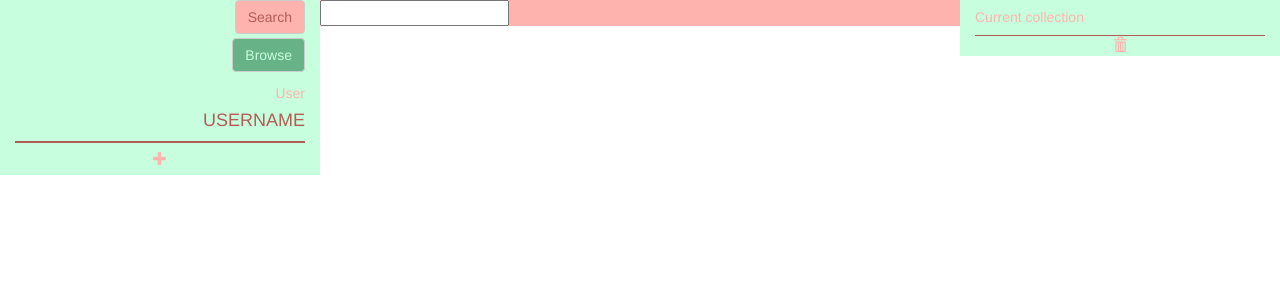
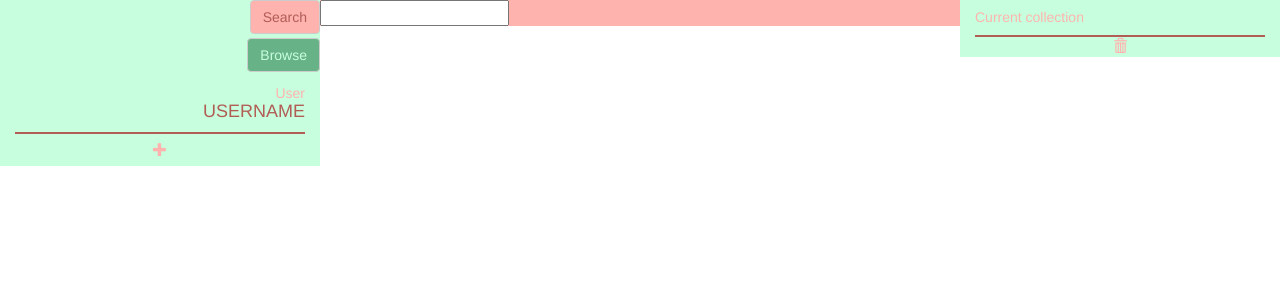
Before and after one commit to limbero/song.biz, a PHP site: page / in a window 1280 px wide. Shown: the top 300 px of the page. Run offline with PHP 8.4, Linux system fonts and the light colour scheme; some libraries are stand-ins or nearby versions.

Commit message:
Minor changes to make it look awesome

```diff
--- a/index.php
+++ b/index.php
@@ -15,17 +15,16 @@
     <!-- Left pane -->
     <div id="leftpane" class="container col-md-3" style="background-color: #c7ffde; height: 100%">
         <div id="upperLeft" style="border-bottom: solid #b25c56; border-bottom-width: 1px">
-            <ul style="list-style-type:none; text-align: right">
-                <li><button id="searchBtn" class="btn btn-default" style="margin-bottom: 4px; background-color: #ffb3ae; color: #b25c56;">Search</button></li> <!--float: right-->
-                <li><button id="browseBtn" class="btn btn-default" style="margin-bottom: 4px; background-color: #68b287; color: #c7ffde;">Browse</button></li>
-                <li><h5 style="color: #ffb3ae;">User</h4></li> <!--text-align: right-->
-                <li><h4 style="color: #b25c56; text-transform: uppercase">Username</h4></li>
-            </ul>
+
+                <div class="row" style="text-align: right"><button id="searchBtn" class="btn btn-default" style="margin-bottom: 4px; background-color: #ffb3ae; color: #b25c56;">Search</button></div> <!--float: right-->
+                <div class="row" style="text-align: right"><button id="browseBtn" class="btn btn-default" style="margin-bottom: 4px; background-color: #68b287; color: #c7ffde;">Browse</button></div>
+                <div class="row" style="text-align: right"><h5 style="color: #ffb3ae; margin-bottom: 0px; margin-right: 15px">User</h5></div> <!--text-align: right-->
+                <div class="row" style="text-align: right"><h4 style="color: #b25c56; text-transform: uppercase; margin-top: 1px; margin-right: 15px">Username</h4></div>
         </div>
-        <div id="middleLeft" style="border-bottom: solid #b25c56; border-bottom-width: 1px">
+        <div id="middleLeft">
 
         </div>
-        <div id="lowerLeft" style="text-align: center">
+        <div id="lowerLeft" style="text-align: center; border-top: solid #b25c56; border-top-width: 1px">
             <button type="button" class="btn btn-default" style="background-color: #c7ffde; color: #ffb3ae; border: none !important; float: center"> <span class="glyphicon glyphicon-plus"></span></button>
         </div>
     </div>
@@ -41,7 +40,7 @@
             <h4 style="color: #b25c56; text-transform: uppercase"><span id="currentColl"></span></h4>
         </div>
 
-        <div id="lowerRight" style="text-align: center">
+        <div id="lowerRight" style="text-align: center; border-top: solid #b25c56; border-top-width: 1px">
 
             <span class="glyphicon glyphicon-trash" style="color: #ffb3ae"></span>
 
```
